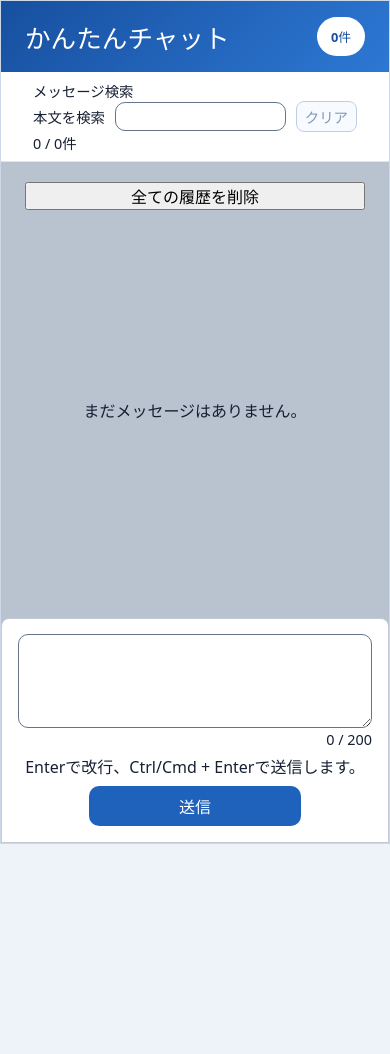
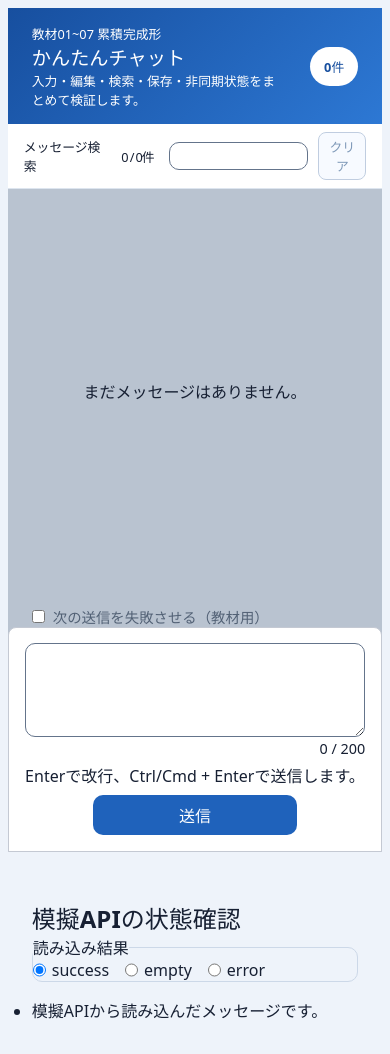
Before and after one commit to kotaniteppei-sudo/use-state-chat, a React (Vite) app: page / in a window 390 px wide. Before the commit the page ends 844 px from the top, so only its background shows below. Built offline with nearby package versions, Linux system fonts and the light colour scheme.

Commit message:
part6: finished

```diff
--- a/src/App.css
+++ b/src/App.css
@@ -5,8 +5,27 @@
   font-synthesis: none;
 }
 
-input {
+* {
+  box-sizing: border-box;
+  margin: 0;
+  padding: 0;
+}
+body {
+  margin: 0;
+  min-width: 320px;
+  min-height: 100vh;
+}
+button,
+textarea {
   font: inherit;
+}
+button {
+  cursor: pointer;
+}
+
+button:focus-visible,
+textarea:focus-visible {
+  outline: 3px solid #b45309;
 }
 
 button:disabled {
@@ -14,8 +33,65 @@ button:disabled {
   opacity: 0.55;
 }
 
+input {
+  font: inherit;
+}
+
 input:focus-visible {
   outline: 2px solid #b45309;
+}
+
+.page-shell {
+  width: min(960px, calc(100% - 32px));
+  margin: 32px auto;
+  display: grid;
+  gap: 24px;
+}
+
+.chat-app.api-panel {
+  width: min(760px, calc(100% - 32px));
+  margin: 32px auto;
+  overflow: hidden;
+  border: 1px solid #ccd8e8;
+  border-radius: 20px;
+  background: #fff;
+  box-shadow: 0 16px 42px rgb(37 56 88 / 12%);
+}
+
+.chat-header {
+  padding: 24px;
+  display: flex;
+  align-items: center;
+  justify-content: space-between;
+  gap: 24px;
+  color: #fff;
+  background: linear-gradient(135deg, #174f9f, #2d78d4);
+}
+
+.chat-header h1 {
+  margin: 0;
+}
+
+.count-badge {
+  flex: 0 0 auto;
+  padding: 10px 14px;
+  border-radius: 999px;
+  color: #174f9f;
+  background: #fff;
+  font-weight: 800;
+}
+
+.notice,
+.form-error,
+.edit-help,
+.api-error {
+  margin: 16px 24px 0;
+  padding: 12px 14px;
+  border: 1px solid #efb0a9;
+  border-radius: 10px;
+  color: #8a1c13;
+  text-align: center;
+  background: #fff0ee;
 }
 
 .search-panel {
@@ -24,8 +100,6 @@ input:focus-visible {
 }
 
 .search-panel h2 {
-  margin: 0 0 4px;
-  font-size: 1.1rem;
 }
 
 .search-row {
@@ -70,71 +144,6 @@ input:focus-visible {
   border-radius: 8px;
   color: #15457f;
   background: #f2f7ff;
-}
-* {
-  box-sizing: border-box;
-  margin: 0;
-  padding: 0;
-}
-body {
-  margin: 0;
-  min-width: 320px;
-  min-height: 100vh;
-}
-button,
-textarea {
-  font: inherit;
-}
-button {
-  cursor: pointer;
-}
-
-button:focus-visible,
-textarea:focus-visible {
-  outline: 3px solid #b45309;
-}
-
-.chat-app {
-  width: min(760px, calc(100% - 32px));
-  margin: 32px auto;
-  overflow: hidden;
-  border: 1px solid #ccd8e8;
-  border-radius: 20px;
-  background: #fff;
-  box-shadow: 0 16px 42px rgb(37 56 88 / 12%);
-}
-
-.chat-header {
-  padding: 24px;
-  display: flex;
-  align-items: center;
-  justify-content: space-between;
-  gap: 24px;
-  color: #fff;
-  background: linear-gradient(135deg, #174f9f, #2d78d4);
-}
-
-.chat-header h1 {
-  margin: 0;
-}
-
-.count-badge {
-  flex: 0 0 auto;
-  padding: 10px 14px;
-  border-radius: 999px;
-  color: #174f9f;
-  background: #fff;
-  font-weight: 800;
-}
-
-.notice {
-  margin: 16px 24px 0;
-  padding: 12px 14px;
-  border: 1px solid #efb0a9;
-  border-radius: 10px;
-  color: #8a1c13;
-  text-align: center;
-  background: #fff0ee;
 }
 
 .message-list {
@@ -205,7 +214,57 @@ textarea:focus-visible {
   font-weight: 700;
 }
 
+.edit-help {
+  margin-top: 8px !important;
+  padding: 8px;
+  border-radius: 8px;
+}
+.failure-toggle {
+  padding: 14px 24px 0;
+  display: flex;
+  align-items: center;
+  gap: 8px;
+  color: #526175;
+  font-size: 0.9rem;
+}
+
+.form-error {
+  margin: 0;
+  padding: 10px 12px;
+  border-radius: 8px;
+}
+
+.api-panel {
+  padding: 24px;
+}
+
+.api-panel fieldset {
+  margin: 0 0 16px;
+  display: flex;
+  gap: 16px;
+  border: 1px solid #ccd8e8;
+  border-radius: 10px;
+}
+
+.api-panel label {
+  display: inline-flex;
+  gap: 6px;
+}
+
+.api-error {
+  padding: 12px;
+  border-radius: 10px;
+}
+
+.api-error p {
+  margin-top: 0;
+}
+
 @media (max-width: 640px) {
+  .page-shell {
+    width: 96%;
+    margin: 8px auto;
+  }
   .chat-header {
     padding-block: 16px;
     font-size: 0.8rem;
@@ -223,19 +282,36 @@ textarea:focus-visible {
   }
 
   .search-panel {
-    padding: 8px 32px;
-    font-size: 0.9rem;
+    display: flex;
+    padding: 8px 16px;
+    font-size: 0.8rem;
     background-color: #fff;
   }
 
   #search-heading {
-    margin: 0;
-    font-size: 0.9rem;
+    width: 26%;
+    place-self: center;
+    font-size: 0.8rem;
+  }
+
+  .search-row {
+    display: flex;
+    width: 74%;
+  }
+  .message-search {
+    /* width: 28%; */
+  }
+  .search-row > p {
+    width: 28%;
+    letter-spacing: -0.07rem;
+  }
+  .search-row button {
+    width: 32%;
   }
 
   .search-row input,
   .search-row button {
-    padding: 4px 8px;
+    padding: 4px;
   }
 
   .message-list {
--- a/src/App.tsx
+++ b/src/App.tsx
@@ -1,4 +1,4 @@
-import { useMemo, useState } from "react";
+import { useMemo, useState, useRef } from "react";
 import { ChatHeader } from "./components/ChatHeader";
 import { MessageForm } from "./components/MessageForm";
 import { MessageList } from "./components/MessageList";
@@ -7,6 +7,9 @@ import { useStoredMessages } from "./hooks/useStoredMessages";
 import type { ChatMessage } from "./types/chat";
 import { createMessage } from "./utils/createMessage";
 import { normalizeMessage, validateMessage } from "./utils/validateMessage";
+import { saveMockMessage, type MockMode } from "./api/fakeMessageApi";
+import { MockApiPanel } from "./components/MockApiPanel";
+import { useMessageHistory } from "./hooks/useMessageHistory";
 
 export default function App() {
   const { messages, setMessages, loadStatus, saveFailed } = useStoredMessages();
@@ -14,6 +17,12 @@ export default function App() {
   const [searchText, setSearchText] = useState("");
   const [editingMessageId, setEditingMessageId] = useState<string | null>(null);
   const [editingText, setEditingText] = useState("");
+  const [isSending, setIsSending] = useState(false);
+  const [sendError, setSendError] = useState<string | null>(null);
+  const [failNextSend, setFailNextSend] = useState(false);
+  const [mockMode, setMockMode] = useState<MockMode>("success");
+  const sendingGuard = useRef(false);
+  const { state: historyState, retry } = useMessageHistory(mockMode);
 
   const normalizedSearchText = searchText.trim().toLocaleLowerCase("ja-JP");
   const visibleMessages = useMemo(
@@ -24,13 +33,43 @@ export default function App() {
     [messages, normalizedSearchText],
   );
 
-  function handleSend(): boolean {
-    if (validateMessage(draftMessage) !== null) return false;
-    const normalized = normalizeMessage(draftMessage);
+  async function handleSend(): Promise<boolean> {
+    if (sendingGuard.current || validateMessage(draftMessage) !== null) {
+      return false;
+    }
 
-    setMessages((current) => [...current, createMessage(normalized)]);
+    sendingGuard.current = true;
+    setIsSending(true);
+    setSendError(null);
+    const shouldFail = failNextSend;
+    if (shouldFail) setFailNextSend(false);
+
+    try {
+      const newMessage = createMessage(normalizeMessage(draftMessage));
+      const saved = await saveMockMessage(
+        newMessage,
+        undefined,
+        shouldFail ? "error" : "success",
+      );
+      setMessages((current) => [...current, saved]);
       setDraftMessage("");
       return true;
+    } catch (error: unknown) {
+      console.error("送信に失敗しました。", error);
+      setSendError("送信できませんでした。入力を残したまま再試行できます。");
+      return false;
+    } finally {
+      sendingGuard.current = false;
+      setIsSending(false);
+    }
+  }
+
+  function deleteMessage(messageId: string) {
+    if (!window.confirm("このメッセージを削除しますか？")) return;
+    setMessages((current) =>
+      current.filter((message) => message.id !== messageId),
+    );
+    if (editingMessageId === messageId) cancelEditing();
   }
 
   function startEditing(message: ChatMessage) {
@@ -56,17 +95,13 @@ export default function App() {
     cancelEditing();
   }
 
-  function deleteMessage(messageId: string) {
-    if (!window.confirm("このメッセージを削除しますか？")) return;
-    setMessages((current) =>
-      current.filter((message) => message.id !== messageId),
-    );
-    if (editingMessageId === messageId) cancelEditing();
-  }
-
   return (
-    <main className="chat-app">
+    <main className="page-shell">
+      <section className="chat-app">
         <ChatHeader messageCount={messages.length} />
+        <span className="sr-only" id="app-title">
+          かんたんチャット
+        </span>
 
         {loadStatus === "invalid" ? (
           <p className="notice" role="alert">
@@ -96,10 +131,27 @@ export default function App() {
           onSaveEditing={saveEditing}
           onDelete={deleteMessage}
         />
+        <label className="failure-toggle">
+          <input
+            type="checkbox"
+            checked={failNextSend}
+            onChange={(event) => setFailNextSend(event.target.checked)}
+          />
+          次の送信を失敗させる（教材用）
+        </label>
         <MessageForm
           draftMessage={draftMessage}
+          isSending={isSending}
+          sendError={sendError}
           onDraftMessageChange={setDraftMessage}
           onSend={handleSend}
+        />
+      </section>
+      <MockApiPanel
+        mode={mockMode}
+        state={historyState}
+        onModeChange={setMockMode}
+        onRetry={retry}
       />
     </main>
   );
--- /dev/null
+++ b/src/api/fakeMessageApi.ts
@@ -0,0 +1,69 @@
+import type { ChatMessage } from "../types/chat";
+
+export type MockMode = "success" | "empty" | "error";
+export type SaveMockMode = "success" | "error";
+
+const SAMPLE_MESSAGES: ChatMessage[] = [
+  {
+    id: "mock-1",
+    text: "模擬APIから読み込んだメッセージです。",
+    sentAt: "2026-08-18T06:00:00.000Z",
+  },
+];
+
+function delayMilliseconds(): number {
+  return import.meta.env.MODE === "test" ? 0 : 1500;
+}
+
+export function wait(
+  milliseconds: number,
+  signal?: AbortSignal,
+): Promise<void> {
+  return new Promise((resolve, reject) => {
+    if (signal?.aborted) {
+      reject(new DOMException("Aborted", "AbortError"));
+      return;
+    }
+
+    let timerId = 0;
+    const cleanup = () => signal?.removeEventListener("abort", onAbort);
+    const onAbort = () => {
+      window.clearTimeout(timerId);
+      cleanup();
+      reject(new DOMException("Aborted", "AbortError"));
+    };
+
+    timerId = window.setTimeout(() => {
+      cleanup();
+      resolve();
+    }, milliseconds);
+    signal?.addEventListener("abort", onAbort, { once: true });
+  });
+}
+
+export async function fetchMockMessages(
+  mode: MockMode,
+  signal?: AbortSignal,
+): Promise<ChatMessage[]> {
+  await wait(delayMilliseconds(), signal);
+  if (mode === "error") {
+    throw new Error("mock history failure");
+  }
+
+  return mode === "empty"
+    ? []
+    : SAMPLE_MESSAGES.map((message) => ({ ...message }));
+}
+
+export async function saveMockMessage(
+  message: ChatMessage,
+  signal?: AbortSignal,
+  mode: SaveMockMode = "success",
+): Promise<ChatMessage> {
+  await wait(delayMilliseconds(), signal);
+
+  if (mode === "error") {
+    throw new Error("mock save failure");
+  }
+  return { ...message };
+}
--- a/src/components/ChatHeader.tsx
+++ b/src/components/ChatHeader.tsx
@@ -4,7 +4,11 @@ type ChatHeaderProps = {
 export function ChatHeader({ messageCount }: ChatHeaderProps) {
   return (
     <header className="chat-header">
-      <h1>かんたんチャット</h1>
+      <div>
+        <p className="eyebrow">教材01~07 累積完成形</p>
+        <h1>かんたんチャット</h1>
+        <p>入力・編集・検索・保存・非同期状態をまとめて検証します。</p>
+      </div>
       <output aria-label="画面上のメッセージ件数" className="count-badge">
         {messageCount}件
       </output>
--- /dev/null
+++ b/src/components/LoadStateView.tsx
@@ -0,0 +1,37 @@
+import type { HistoryState } from "../hooks/useMessageHistory";
+type LoadStateViewProps = {
+  state: HistoryState;
+  onRetry: () => void;
+};
+
+export function LoadStateView({ state, onRetry }: LoadStateViewProps) {
+  switch (state.status) {
+    case "idle":
+      return <p>読み込み前です。</p>;
+    case "loading":
+      return (
+        <p aria-live="polite" role="status">
+          読み込み中...
+        </p>
+      );
+    case "error":
+      return (
+        <div className="api-error" role="alert">
+          <p>{state.message}</p>
+          <button type="button" onClick={onRetry}>
+            再試行
+          </button>
+        </div>
+      );
+    case "success":
+      return state.data.length === 0 ? (
+        <p>履歴はありません。</p>
+      ) : (
+        <ul>
+          {state.data.map((item) => (
+            <li key={item.id}>{item.text}</li>
+          ))}
+        </ul>
+      );
+  }
+}
--- a/src/components/MessageList.tsx
+++ b/src/components/MessageList.tsx
@@ -1,6 +1,5 @@
 import { MessageItem } from "./MessageItem";
 import type { ChatMessage } from "../types/chat";
-import { clearMessages } from "../storage/chatStorage";
 
 type MessageListProps = {
   messages: ChatMessage[];
@@ -26,9 +25,6 @@ export function MessageList({
 }: MessageListProps) {
   return (
     <section className="message-list" aria-label="メッセージ一覧">
-      <button type="button" onClick={() => clearMessages()}>
-        全ての履歴を削除
-      </button>
       {messages.length === 0 ? (
         <p className="empty-message">
           {hasSearch
--- a/src/components/MessageSearch.tsx
+++ b/src/components/MessageSearch.tsx
@@ -15,7 +15,12 @@ export function MessageSearch({
     <section className="search-panel" aria-labelledby="search-heading">
       <h2 id="search-heading">メッセージ検索</h2>
       <div className="search-row">
-        <label htmlFor="message-search">本文を検索</label>
+        <label htmlFor="message-search" className="sr-only">
+          本文を検索
+        </label>
+        <p aria-label="検索結果件数" aria-live="polite" role="status">
+          {visibleCount} / {totalCount}件
+        </p>
         <input
           id="message-search"
           type="search"
@@ -30,9 +35,6 @@ export function MessageSearch({
           クリア
         </button>
       </div>
-      <p aria-label="検索結果件数" aria-live="polite" role="status">
-        {visibleCount} / {totalCount}件
-      </p>
     </section>
   );
 }
--- /dev/null
+++ b/src/components/MockApiPanel.tsx
@@ -0,0 +1,41 @@
+import type { MockMode } from "../api/fakeMessageApi";
+import type { HistoryState } from "../hooks/useMessageHistory";
+import { LoadStateView } from "./LoadStateView";
+
+type MockApiPanelProps = {
+  mode: MockMode;
+  state: HistoryState;
+  onModeChange: (mode: MockMode) => void;
+  onRetry: () => void;
+};
+
+const MODES: MockMode[] = ["success", "empty", "error"];
+
+export function MockApiPanel({
+  mode,
+  state,
+  onModeChange,
+  onRetry,
+}: MockApiPanelProps) {
+  return (
+    <section className="api-panel" aria-labelledby="api-heading">
+      <h2 id="api-heading">模擬APIの状態確認</h2>
+      <fieldset>
+        <legend>読み込み結果</legend>
+        {MODES.map((item) => (
+          <label key={item}>
+            <input
+              type="radio"
+              name="mock-mode"
+              value={item}
+              checked={mode === item}
+              onChange={() => onModeChange(item)}
+            />
+            {item}
+          </label>
+        ))}
+      </fieldset>
+      <LoadStateView state={state} onRetry={onRetry} />
+    </section>
+  );
+}
--- /dev/null
+++ b/src/hooks/useMessageHistory.ts
@@ -0,0 +1,39 @@
+import { useCallback, useEffect, useState } from "react";
+import { fetchMockMessages, type MockMode } from "../api/fakeMessageApi";
+import type { ChatMessage } from "../types/chat";
+
+export type HistoryState =
+  | { status: "idle" }
+  | { status: "loading" }
+  | { status: "success"; data: ChatMessage[] }
+  | { status: "error"; message: string };
+
+function isAbortError(error: unknown): boolean {
+  return error instanceof DOMException && error.name === "AbortError";
+}
+
+export function useMessageHistory(mode: MockMode) {
+  const [state, setState] = useState<HistoryState>({ status: "idle" });
+  const [reloadKey, setReloadKey] = useState(0);
+  const retry = useCallback(() => {
+    setReloadKey((current) => current + 1);
+  }, []);
+
+  useEffect(() => {
+    const controller = new AbortController();
+
+    // 外部APIとの同期開始をUIへ反映するため、このEffect内でloadingへ遷移する。
+    // eslint-disable-next-line react-hooks/set-state-in-effect
+    setState({ status: "loading" });
+
+    void fetchMockMessages(mode, controller.signal)
+      .then((data) => setState({ status: "success", data }))
+      .catch((error: unknown) => {
+        if (isAbortError(error)) return;
+        console.error("履歴取得に失敗しました。", error);
+        setState({ status: "error", message: "履歴を読み込めませんでした。" });
+      });
+    return () => controller.abort();
+  }, [mode, reloadKey]);
+  return { state, retry };
+}
```
Also changed, not shown: src/components/MessageForm.tsx (+16 -7 lines), src/components/MessageItem.tsx (+29 -6 lines), 2 other files (tests, documents, lock files or other folders). Lines whose indentation alone changed are shown as unchanged.
